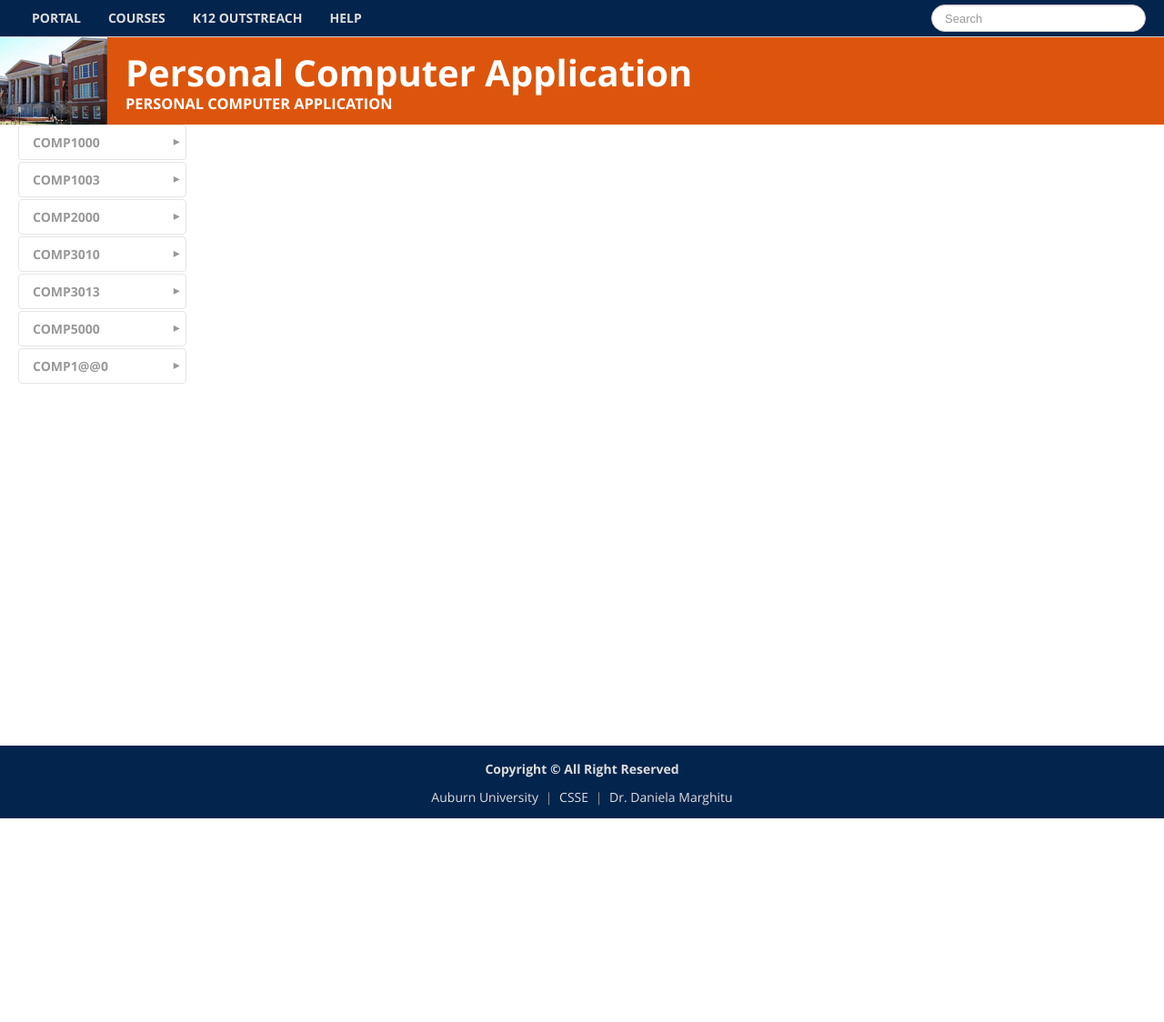
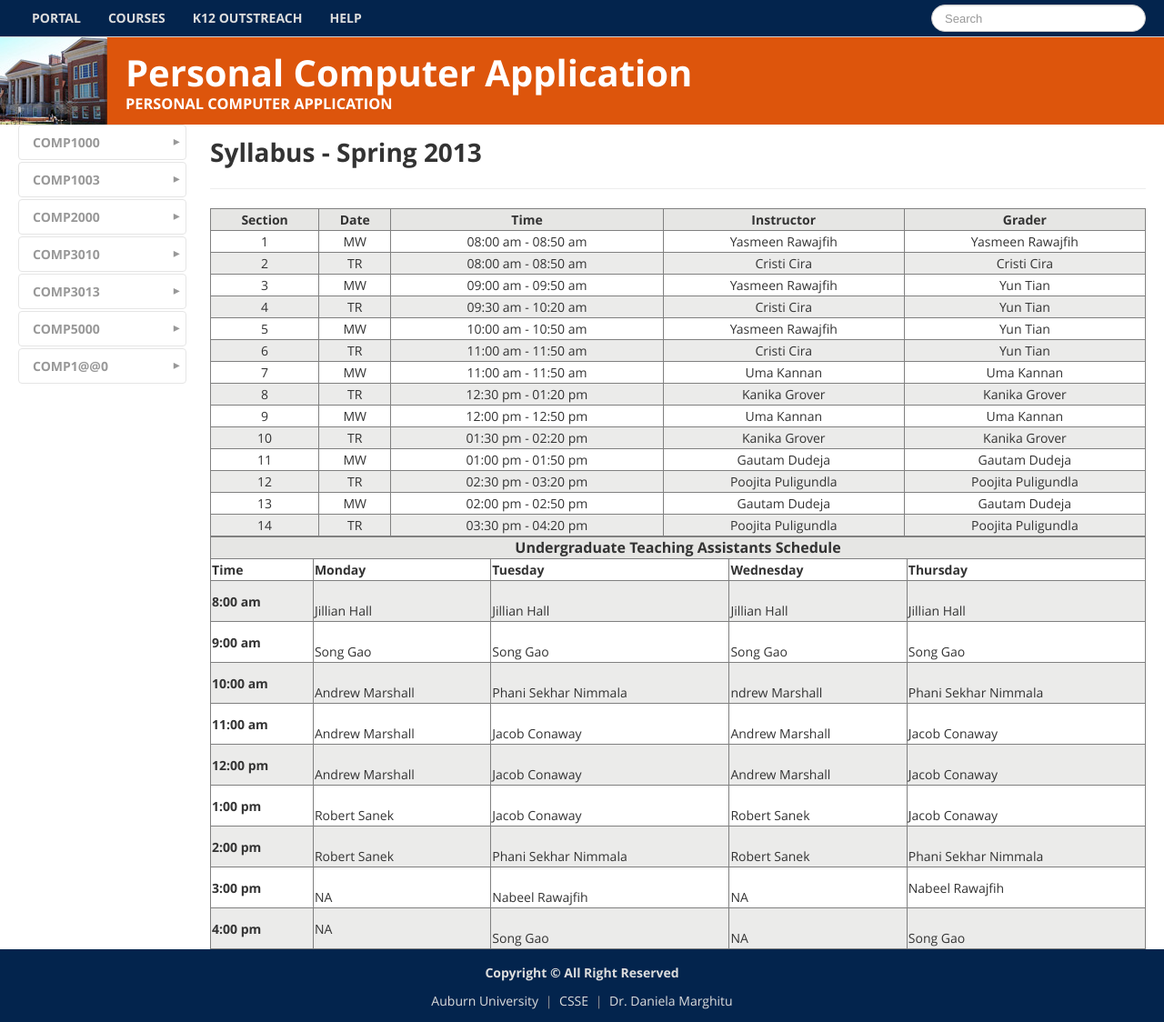
Before and after one commit to gongzhitaao/pcaweb, a Jekyll site: the page built from courses/comp1000/schedule/index.md, in a window 1280 px wide. Shown: the whole page at 91% size. Built offline with Jekyll 4.4.1, drawn with Linux system fonts in a browser that asks for light colours; before the commit the page ends 900 px from its top, so only the background shows below that.

Commit message:
comp1000-schedule

```diff
--- a/courses/comp1000/schedule/index.md
+++ b/courses/comp1000/schedule/index.md
@@ -1,3 +1,198 @@
 ---
 layout: courses
 ---
+
+# Syllabus - Spring 2013
+
+---
+
+<table style="text-align: center;" border="1" width="100%" align="center" summary="Class Section and Instructor Listing">
+<tbody>
+<tr style="background-color: #e6e6e4;">
+<td><strong>Section</strong></td>
+<td><strong>Date</strong></td>
+<td><strong>Time</strong></td>
+<td><strong>Instructor</strong></td>
+<td><strong>Grader</strong></td>
+</tr>
+<tr>
+<td>1</td>
+<td>MW</td>
+<td>08:00 am - 08:50 am</td>
+<td><span>Yasmeen Rawajfih</span></td>
+<td><span>Yasmeen Rawajfih</span></td>
+</tr>
+<tr style="background-color: #ebebea;">
+<td>2</td>
+<td>TR</td>
+<td>08:00 am - 08:50 am</td>
+<td>Cristi Cira</td>
+<td>Cristi Cira</td>
+</tr>
+<tr>
+<td>3</td>
+<td>MW</td>
+<td>09:00 am - 09:50 am</td>
+<td><span>Yasmeen Rawajfih</span></td>
+<td>Yun Tian</td>
+</tr>
+<tr style="background-color: #ebebea;">
+<td>4</td>
+<td>TR</td>
+<td>09:30 am - 10:20 am</td>
+<td>Cristi Cira</td>
+<td>Yun Tian</td>
+</tr>
+<tr>
+<td>5</td>
+<td>MW</td>
+<td>10:00 am - 10:50 am</td>
+<td><span>Yasmeen Rawajfih</span></td>
+<td>Yun Tian</td>
+</tr>
+<tr style="background-color: #ebebea;">
+<td>6</td>
+<td>TR</td>
+<td>11:00 am - 11:50 am</td>
+<td>Cristi Cira</td>
+<td>Yun Tian</td>
+</tr>
+<tr>
+<td>7</td>
+<td>MW</td>
+<td>11:00 am - 11:50 am</td>
+<td>Uma Kannan</td>
+<td>Uma Kannan</td>
+</tr>
+<tr style="background-color: #ebebea;">
+<td>8</td>
+<td>TR</td>
+<td>12:30 pm - 01:20 pm</td>
+<td>Kanika Grover</td>
+<td>Kanika Grover</td>
+</tr>
+<tr>
+<td>9</td>
+<td>MW</td>
+<td>12:00 pm - 12:50 pm</td>
+<td>Uma Kannan</td>
+<td>Uma Kannan</td>
+</tr>
+<tr style="background-color: #ebebea;">
+<td>10</td>
+<td>TR</td>
+<td>01:30 pm - 02:20 pm</td>
+<td>Kanika Grover</td>
+<td>Kanika Grover</td>
+</tr>
+<tr>
+<td>11</td>
+<td>MW</td>
+<td>01:00 pm - 01:50 pm</td>
+<td>Gautam Dudeja</td>
+<td>Gautam Dudeja</td>
+</tr>
+<tr style="background-color: #ebebea;">
+<td>12</td>
+<td>TR</td>
+<td>02:30 pm - 03:20 pm</td>
+<td>Poojita Puligundla</td>
+<td>Poojita Puligundla</td>
+</tr>
+<tr>
+<td>13</td>
+<td>MW</td>
+<td>02:00 pm - 02:50 pm</td>
+<td>Gautam Dudeja</td>
+<td>Gautam Dudeja</td>
+</tr>
+<tr style="background-color: #ebebea;">
+<td>14</td>
+<td>TR</td>
+<td>03:30 pm - 04:20 pm</td>
+<td>Poojita Puligundla</td>
+<td>Poojita Puligundla</td>
+</tr>
+</tbody>
+</table>
+
+
+<table border="1" width="100%" summary="UTA Listing">
+<thead>
+<tr style="background-color: #e6e6e4;" align="center">
+<td colspan="5"><span style="font-size: medium;"><strong>Undergraduate Teaching Assistants Schedule</strong></span></td>
+</tr>
+<tr>
+<td><strong>Time</strong></td>
+<td><strong>Monday </strong></td>
+<td><strong>Tuesday</strong></td>
+<td><strong>Wednesday</strong></td>
+<td><strong>Thursday</strong></td>
+</tr>
+</thead>
+<tbody>
+<tr style="background-color: #ebebea;">
+<td><strong>8:00 am</strong></td>
+<td><br>Jillian Hall</td>
+<td><br>Jillian Hall</td>
+<td><br>Jillian Hall</td>
+<td><br>Jillian Hall</td>
+</tr>
+<tr>
+<td><strong>9:00 am</strong></td>
+<td><br>Song Gao<br></td>
+<td><br>Song Gao</td>
+<td><br>Song Gao</td>
+<td><br>Song Gao</td>
+</tr>
+<tr style="background-color: #ebebea;">
+<td><strong>10:00 am</strong></td>
+<td><br>Andrew Marshall</td>
+<td><br>Phani Sekhar Nimmala<br></td>
+<td><br>ndrew Marshall</td>
+<td><br>Phani Sekhar Nimmala<br></td>
+</tr>
+<tr>
+<td><strong>11:00 am</strong></td>
+<td><br>Andrew Marshall</td>
+<td><br>Jacob Conaway</td>
+<td><br>Andrew Marshall</td>
+<td><br>Jacob Conaway</td>
+</tr>
+<tr style="background-color: #ebebea;">
+<td><strong>12:00 pm</strong></td>
+<td><br>Andrew Marshall</td>
+<td><br>Jacob Conaway</td>
+<td><br>Andrew Marshall</td>
+<td><br>Jacob Conaway</td>
+</tr>
+<tr>
+<td><strong>1:00 pm</strong></td>
+<td><br>Robert Sanek</td>
+<td><br>Jacob Conaway</td>
+<td><br>Robert Sanek</td>
+<td><br>Jacob Conaway</td>
+</tr>
+<tr style="background-color: #ebebea;">
+<td><strong>2:00 pm</strong></td>
+<td><br>Robert Sanek</td>
+<td><br>Phani Sekhar Nimmala<br></td>
+<td><br>Robert Sanek</td>
+<td><br>Phani Sekhar Nimmala</td>
+</tr>
+<tr>
+<td><strong>3:00 pm</strong></td>
+<td><br>NA</td>
+<td><br>Nabeel Rawajfih</td>
+<td><br>NA</td>
+<td>Nabeel Rawajfih</td>
+</tr>
+<tr style="background-color: #ebebea;">
+<td><strong>4:00 pm</strong></td>
+<td>NA<br></td>
+<td><br>Song Gao</td>
+<td><br>NA</td>
+<td><br>Song Gao</td>
+</tr>
+</tbody>
+</table>
```
